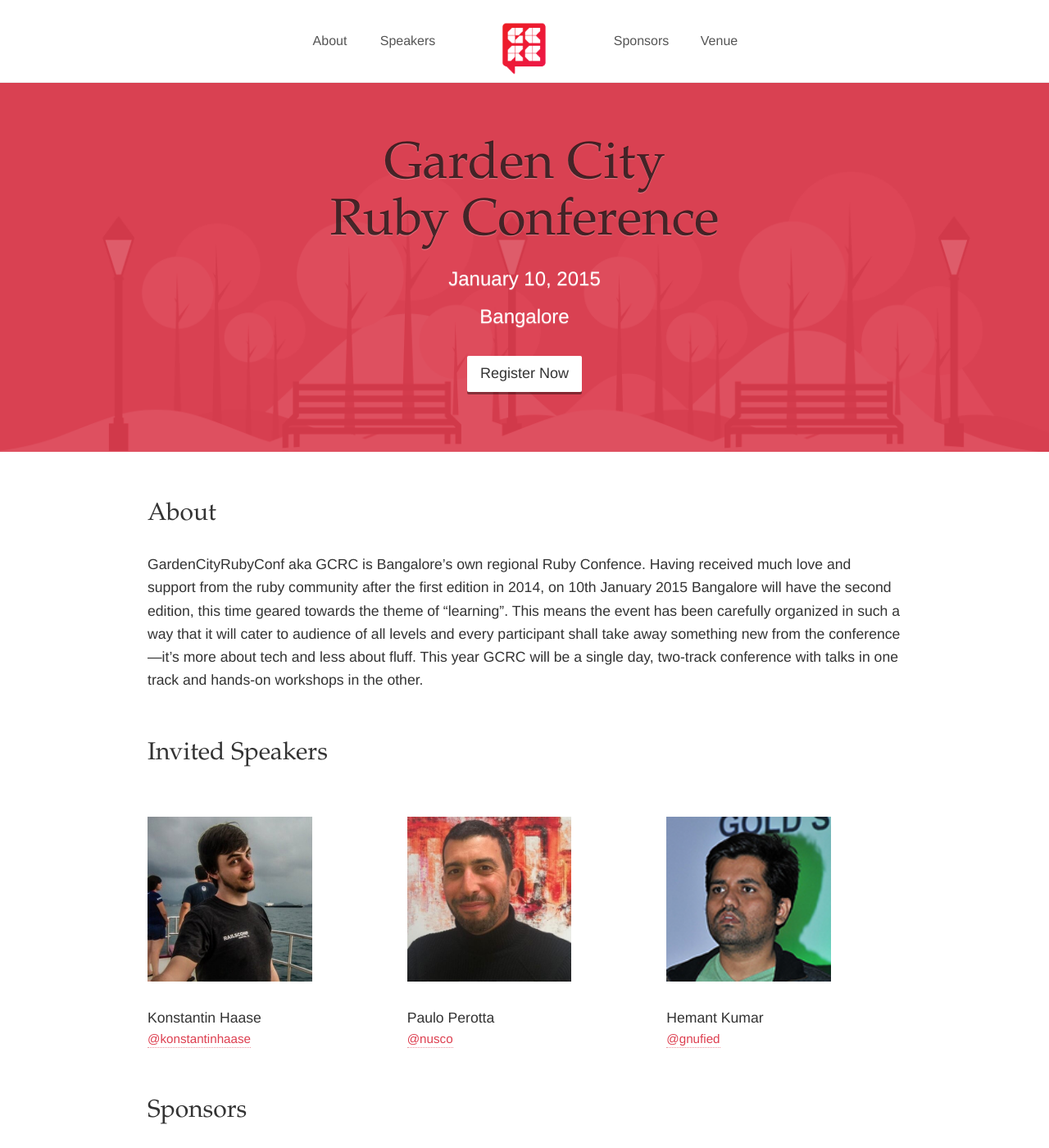
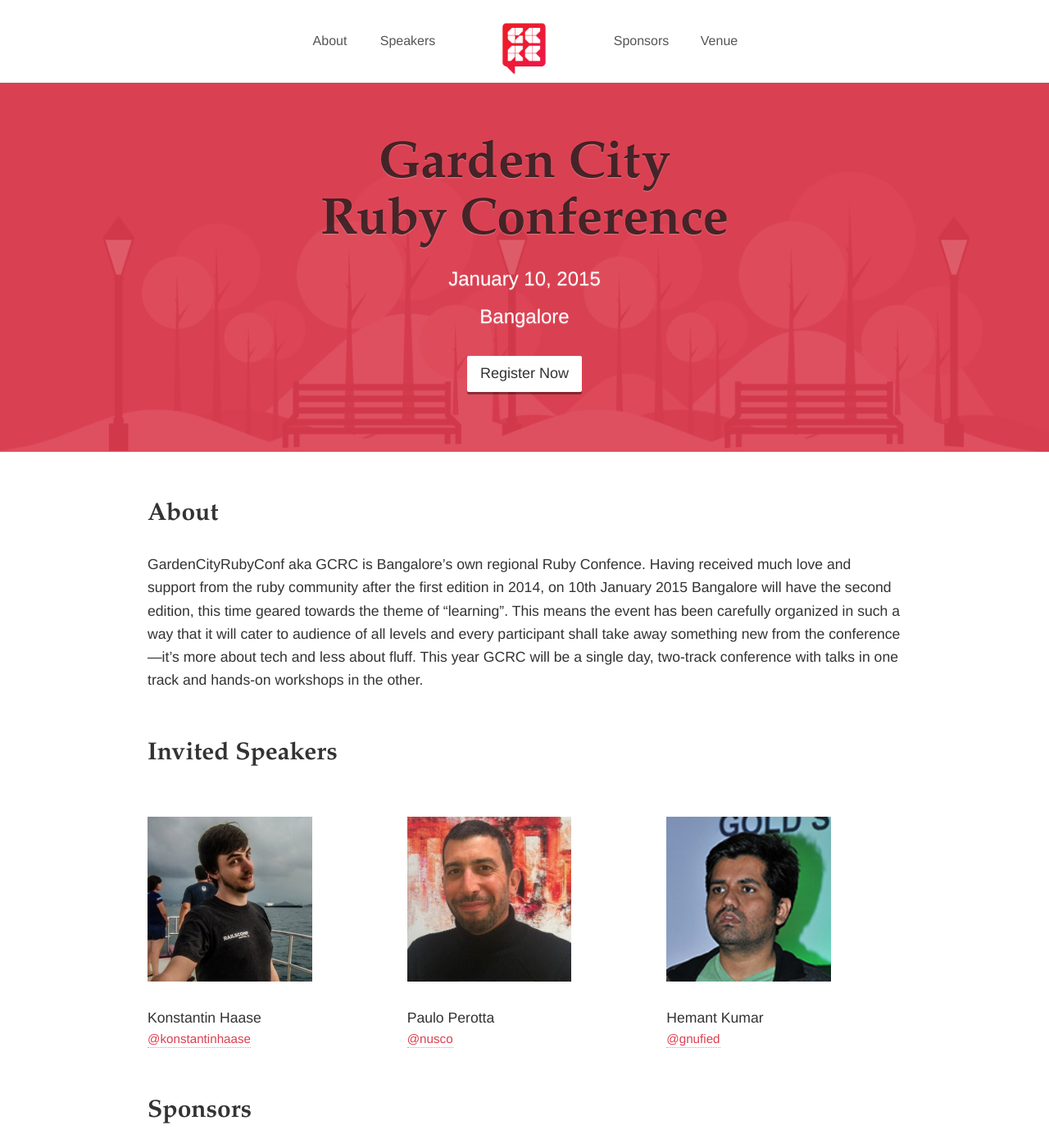
Before and after one commit to GardenCityRuby/GCRC2015, a Jekyll site: the page built from index.html, in a window 1280 px wide and 1400 px high. Shown: the whole window at 82% size. Built offline with Jekyll 4.4.1, drawn with Linux system fonts in a browser that asks for light colours.

Commit message:
Update font stacks to new Typekit set

```diff
--- a/css/styles.scss
+++ b/css/styles.scss
@@ -24,10 +24,14 @@
 }
 
 h1, h2 {
-  font-family: 'abril-fatface', 'Abril Fatface', Palatino, 'Palatino Linotype', serif;
+  font-family: 'abril-display', 'Abril Fatface', Palatino, 'Palatino Linotype', serif;
 }
 
-h1 { font-size: 2.5em; }
+h1 {
+  font-size: 2.5em;
+  font-weight: 900;
+}
+
 p  { font-size: 1.1em; }
 
 section {
@@ -120,9 +124,10 @@
 
 
 .section-title {
-  font-weight: 300;
+  font-weight: 600;
   margin-top: 30px;
   margin-bottom: 30px;
+  font-family: 'abril-display', 'Abril Display', 'Palatino Linotype', Palatino, serif;
 }
 
 .speakers {
```
